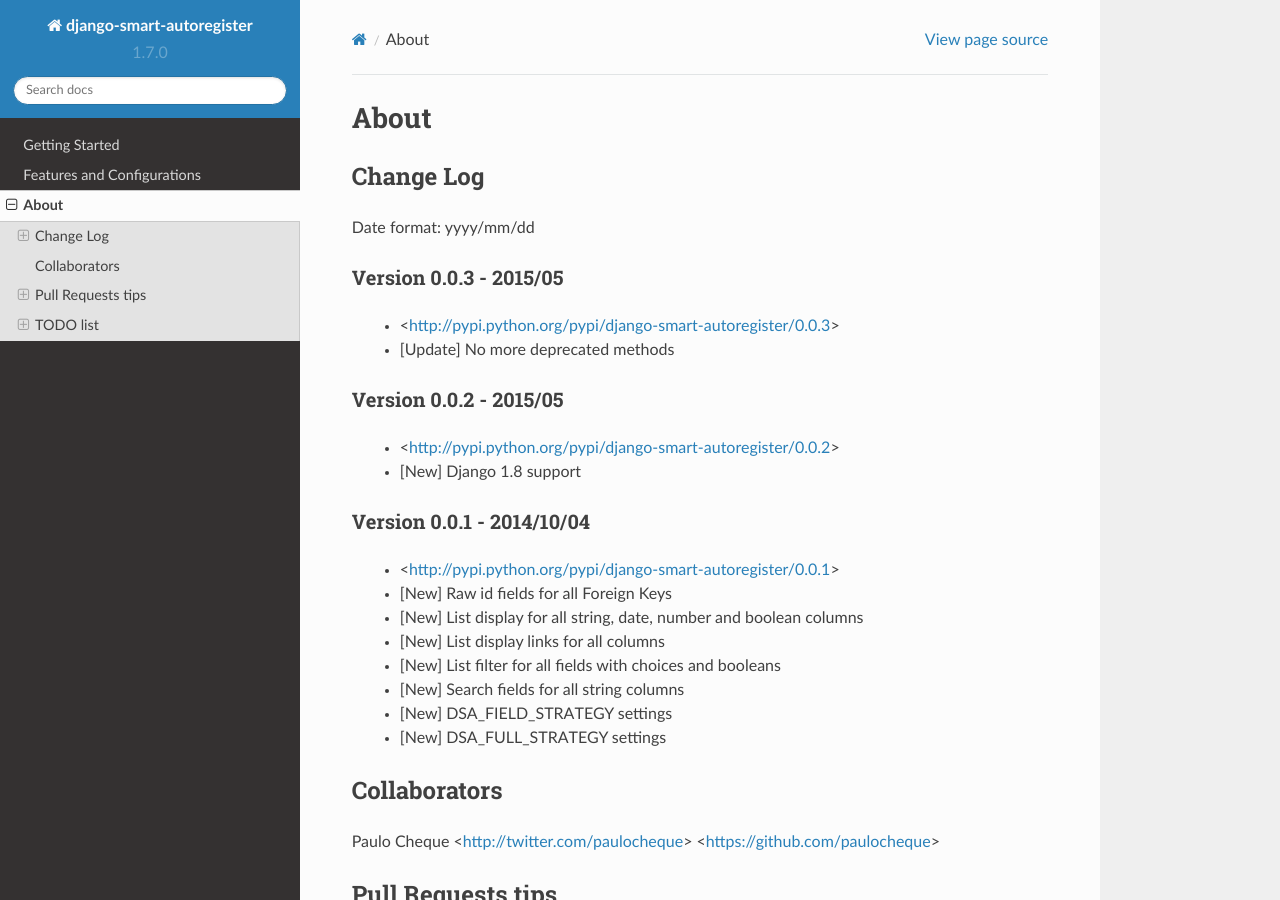
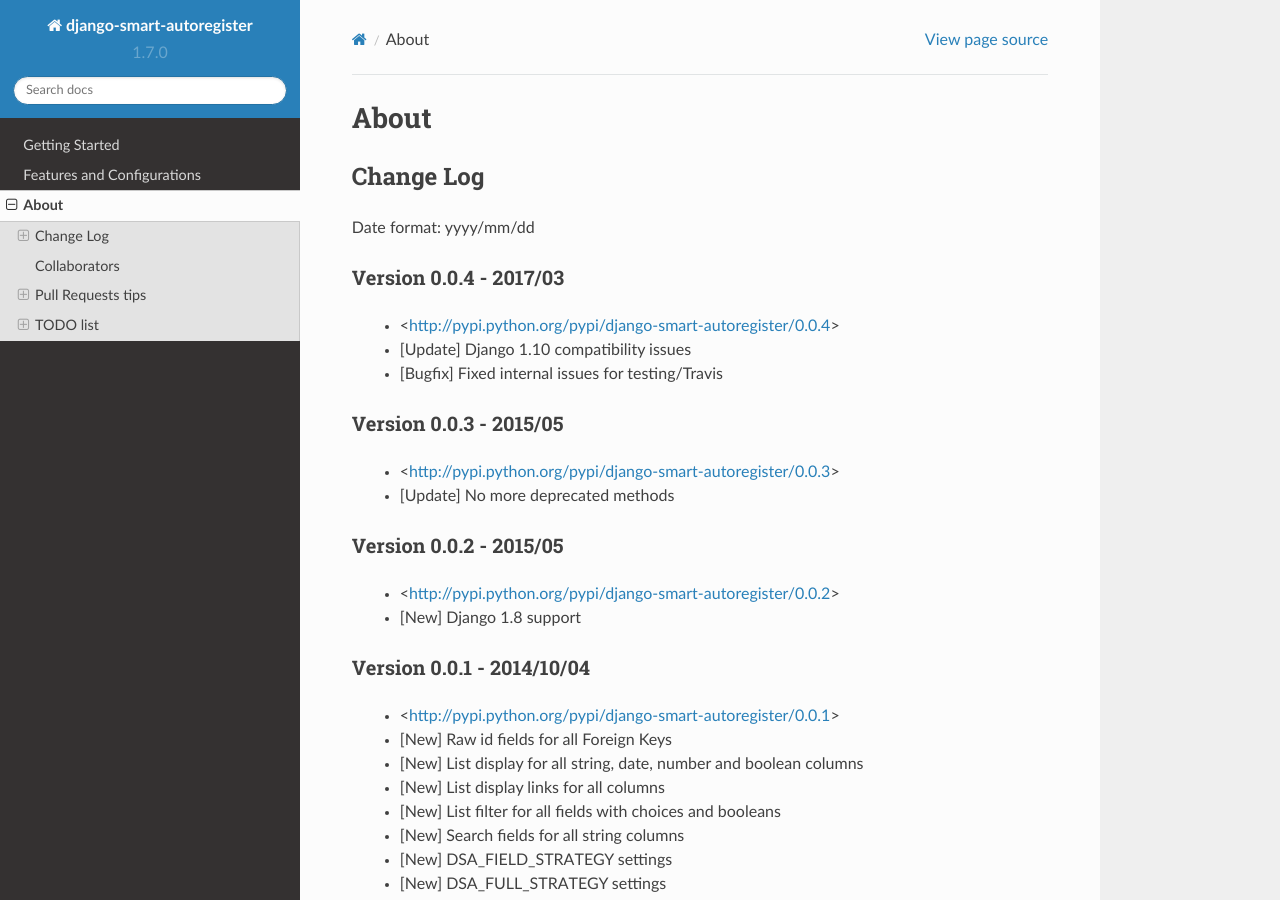
Before and after one commit to paulocheque/django-smart-autoregister, a Sphinx documentation site: the page built from docs/source/about.rst, in a window 1280 px wide and 900 px high. Built offline with Sphinx 7.4.7 and the Read the Docs theme 2.0.0, drawn with Linux system fonts in a browser that asks for light colours.

```diff
--- a/django_smart_autoregister/__init__.py
+++ b/django_smart_autoregister/__init__.py
@@ -1,5 +1,6 @@
 # coding: utf-8
 
-VERSION = '0.0.3'
+VERSION = '0.0.4'
+_VERSION = (0, 0, 4)
 
 from .auto_register import *
--- a/docs/source/about.rst
+++ b/docs/source/about.rst
@@ -8,6 +8,12 @@ Change Log
 ===============================================================================
 
 Date format: yyyy/mm/dd
+
+Version 0.0.4 - 2017/03
+-------------------------------------------------------------------------------
+  * <http://pypi.python.org/pypi/django-smart-autoregister/0.0.4>
+  * [Update] Django 1.10 compatibility issues
+  * [Bugfix] Fixed internal issues for testing/Travis
 
 Version 0.0.3 - 2015/05
 -------------------------------------------------------------------------------
--- a/docs/source/overview.rst
+++ b/docs/source/overview.rst
@@ -55,7 +55,7 @@ requirements.txt
 
 ::
 
-    django-smart-autoregister==0.0.3
+    django-smart-autoregister==<VERSION>
     # or use the development version
     git+git://github.com/paulocheque/django-smart-autoregister.git#egg=django-smart-autoregister
 
--- a/setup.py
+++ b/setup.py
@@ -13,7 +13,7 @@ from setuptools import setup, find_packages
 # Update version and save
 # Go to 'files' link and upload the file
 
-VERSION = '0.0.3'
+VERSION = '0.0.4'
 
 tests_require = [
     'nose==1.3.7',
```
Also changed, not shown: README.md (+1 -1 lines), 1 other file.
